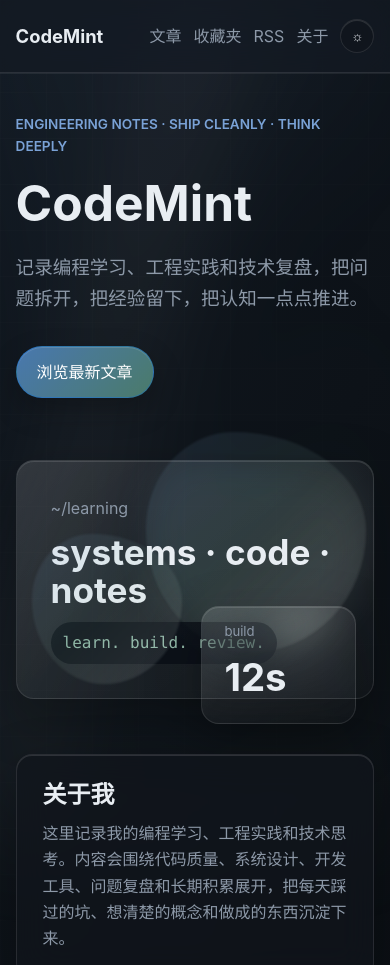
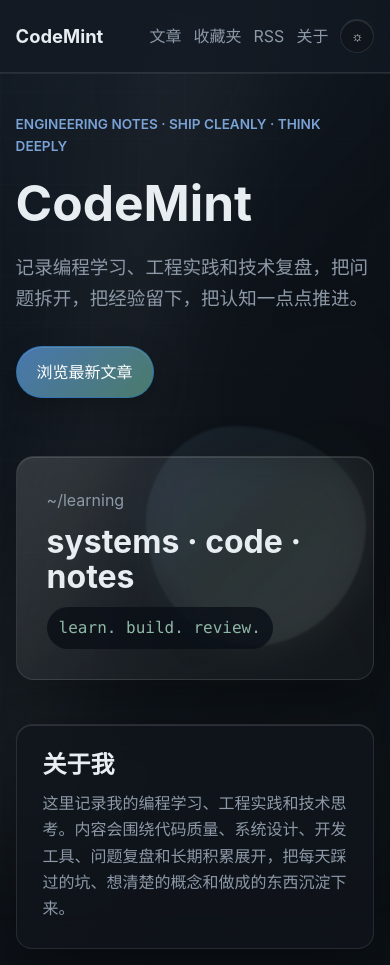
Before and after one commit to SimonMing47/SimonMing47.github.io, an Eleventy site: page src/index.njk in a window 390 px wide. Shown: the top 965 px of the page. Built offline with nearby package versions, Linux system fonts and the light colour scheme; Eleventy itself is replaced by a stand-in of ours; files that its build step writes are made by us from their sources.

Commit message:
style: simplify blog timeline hero

```diff
--- a/src/assets/css/style.css
+++ b/src/assets/css/style.css
@@ -216,33 +216,21 @@ h1 {
 
 .liquid-device {
   position: relative;
-  min-height: 390px;
+  min-height: 320px;
   animation: riseIn 0.9s ease 0.1s both;
 }
 
-.liquid-device::before,
-.liquid-device::after {
+.liquid-device::before {
   content: "";
   position: absolute;
   border-radius: 40% 60% 52% 48% / 44% 45% 55% 56%;
-  background: linear-gradient(135deg, rgba(122, 162, 214, 0.12), rgba(143, 183, 166, 0.1), rgba(255, 255, 255, 0.12));
+  background: linear-gradient(135deg, rgba(122, 162, 214, 0.1), rgba(143, 183, 166, 0.08), rgba(255, 255, 255, 0.08));
   filter: blur(1px);
   animation: none;
-}
-
-.liquid-device::before {
-  width: 320px;
-  height: 320px;
-  right: 40px;
-  top: 8px;
-}
-
-.liquid-device::after {
-  width: 190px;
-  height: 190px;
-  right: 250px;
-  bottom: 20px;
-  animation-duration: 10s;
+  width: 280px;
+  height: 280px;
+  right: 56px;
+  top: 2px;
 }
 
 .glass-panel {
@@ -270,11 +258,11 @@ h1 {
 }
 
 .panel-main {
-  width: min(420px, 100%);
-  min-height: 260px;
+  width: min(400px, 100%);
+  min-height: 230px;
   right: 0;
-  top: 36px;
-  padding: 34px;
+  top: 32px;
+  padding: 30px;
   display: flex;
   flex-direction: column;
   justify-content: flex-end;
@@ -283,7 +271,7 @@ h1 {
 
 .panel-main strong {
   position: relative;
-  font-size: 2.2rem;
+  font-size: 2rem;
   line-height: 1.08;
 }
 
@@ -299,26 +287,6 @@ h1 {
 .panel-kicker {
   position: relative;
   color: var(--muted);
-}
-
-.panel-float {
-  right: 300px;
-  top: 250px;
-  width: 155px;
-  height: 118px;
-  padding: 22px;
-  display: grid;
-  align-content: center;
-  gap: 4px;
-}
-
-.panel-float span {
-  color: var(--muted);
-  font-size: 0.82rem;
-}
-
-.panel-float strong {
-  font-size: 2.4rem;
 }
 
 .profile-note,
@@ -470,7 +438,7 @@ h1 {
 
 .timeline-content h3 {
   margin: 2px 0 10px;
-  font-size: 1.32rem;
+  font-size: 1.28rem;
 }
 
 .timeline-content h3 a {
@@ -564,13 +532,27 @@ h1 {
 }
 
 .article-card h1 {
+  font-size: clamp(2rem, 2.8vw, 2.4rem);
   margin-top: 12px;
   margin-bottom: 8px;
+  line-height: 1.25;
 }
 
 .article-body {
   color: var(--text);
-  font-size: 1.04rem;
+  font-size: 0.98rem;
+}
+
+.article-body h2 {
+  font-size: 1.42rem;
+}
+
+.article-body h3 {
+  font-size: 1.2rem;
+}
+
+.article-body h4 {
+  font-size: 1.08rem;
 }
 
 .article-body h2,
@@ -712,33 +694,20 @@ h1 {
   }
 
   .liquid-device {
-    min-height: 260px;
+    min-height: 230px;
   }
 
   .panel-main {
     right: auto;
     left: 0;
     width: 100%;
-    min-height: 210px;
-  }
-
-  .panel-float {
-    right: 18px;
-    top: 182px;
+    min-height: 200px;
   }
 
   .liquid-device::before {
     right: 8px;
     width: 220px;
     height: 220px;
-  }
-
-  .liquid-device::after {
-    right: auto;
-    left: 16px;
-    bottom: 0;
-    width: 150px;
-    height: 150px;
   }
 
   .nav-links {
--- a/src/index.njk
+++ b/src/index.njk
@@ -17,10 +17,6 @@ description: 记录编程学习、工程实践和技术复盘，把问题拆开
           <span class="panel-kicker">~/learning</span>
           <strong>systems · code · notes</strong>
           <code>learn. build. review.</code>
-        </div>
-        <div class="glass-panel panel-float">
-          <span>build</span>
-          <strong>12s</strong>
         </div>
       </div>
     </div>
@@ -51,16 +47,7 @@ description: 记录编程学习、工程实践和技术复盘，把问题拆开
               <article class="timeline-item post-card" data-title="{{ post.data.title }}" data-excerpt="{{ post.data.description }}" data-tags="{{ post.data.tags | join(' ') }}">
                 <time class="timeline-date" datetime="{{ post.date | isoDate }}">{{ post.date | monthDay }}</time>
                 <div class="timeline-content">
-                  <p class="meta">{{ post.data.readTime or "5 min" }}</p>
                   <h3><a href="{{ post.url | url }}">{{ post.data.title }}</a></h3>
-                  <p>{{ post.data.description }}</p>
-                  {% if post.data.tags %}
-                    <div class="tag-row" aria-label="文章标签">
-                      {% for tag in post.data.tags %}
-                        <span class="tag">{{ tag }}</span>
-                      {% endfor %}
-                    </div>
-                  {% endif %}
                 </div>
               </article>
             {% endfor %}
```
